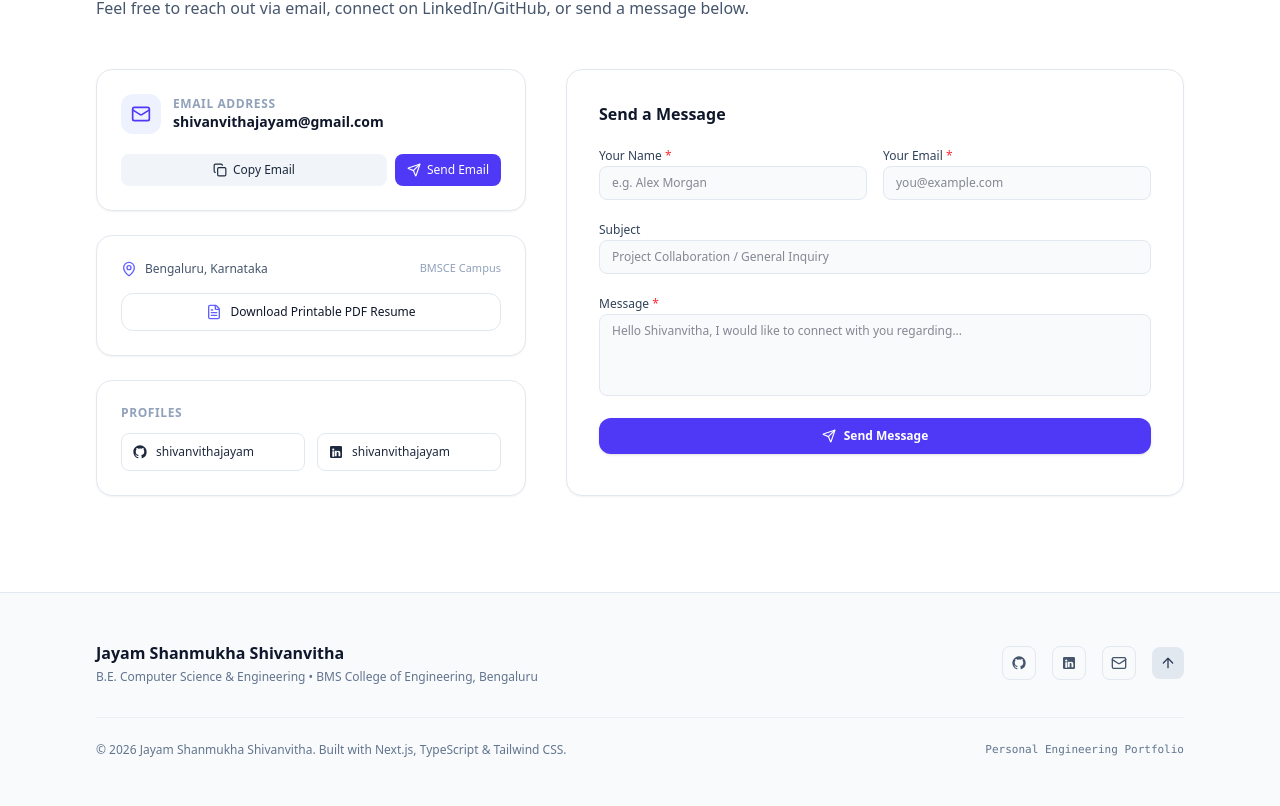
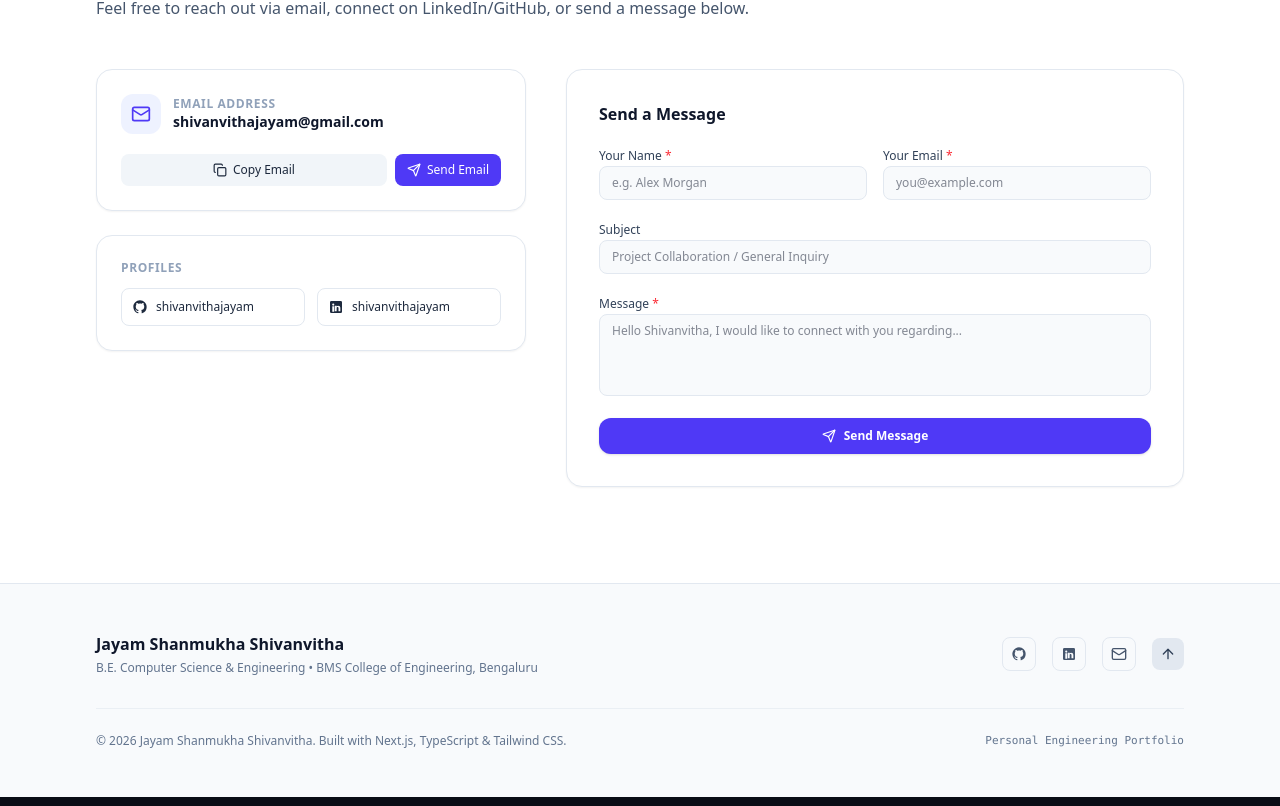
Before and after one commit to shivanvithajayam/cs-portfolio, a Next.js app: page / in a window 1280 px wide. Shown: the part 5846-6652 px from the top of the page. Built offline with nearby package versions, Linux system fonts and the light colour scheme.

Commit message:
Remove location and resume card from contact section

```diff
--- a/src/components/sections/ContactSection.tsx
+++ b/src/components/sections/ContactSection.tsx
@@ -2,7 +2,7 @@
 
 import { useState } from "react";
 import { portfolioData } from "@/data/portfolioData";
-import { Mail, Copy, Check, FileText, Send, MapPin, Sparkles } from "lucide-react";
+import { Mail, Copy, Check, Send, Sparkles } from "lucide-react";
 import { GithubIcon, LinkedinIcon } from "@/components/icons/SocialIcons";
 
 export default function ContactSection() {
@@ -90,27 +90,6 @@ export default function ContactSection() {
                   <span>Send Email</span>
                 </a>
               </div>
-            </div>
-
-            {/* Location & Resume Info */}
-            <div className="p-6 rounded-2xl border border-slate-200 dark:border-slate-800 bg-white dark:bg-[#131c31] space-y-4 shadow-xs">
-              <div className="flex items-center justify-between">
-                <div className="flex items-center gap-2 text-xs text-slate-600 dark:text-slate-300 font-medium">
-                  <MapPin className="w-4 h-4 text-indigo-500" />
-                  <span>{personalInfo.location}</span>
-                </div>
-                <span className="text-[11px] text-slate-400">BMSCE Campus</span>
-              </div>
-
-              <a
-                href={personalInfo.resumeUrl}
-                target="_blank"
-                rel="noopener noreferrer"
-                className="w-full inline-flex items-center justify-center gap-2 px-4 py-2.5 rounded-xl border border-slate-200 dark:border-slate-700 hover:border-indigo-500 dark:hover:border-indigo-500 text-slate-900 dark:text-white font-medium text-xs transition-colors"
-              >
-                <FileText className="w-4 h-4 text-indigo-500" />
-                <span>Download Printable PDF Resume</span>
-              </a>
             </div>
 
             {/* Professional Profiles */}
```
